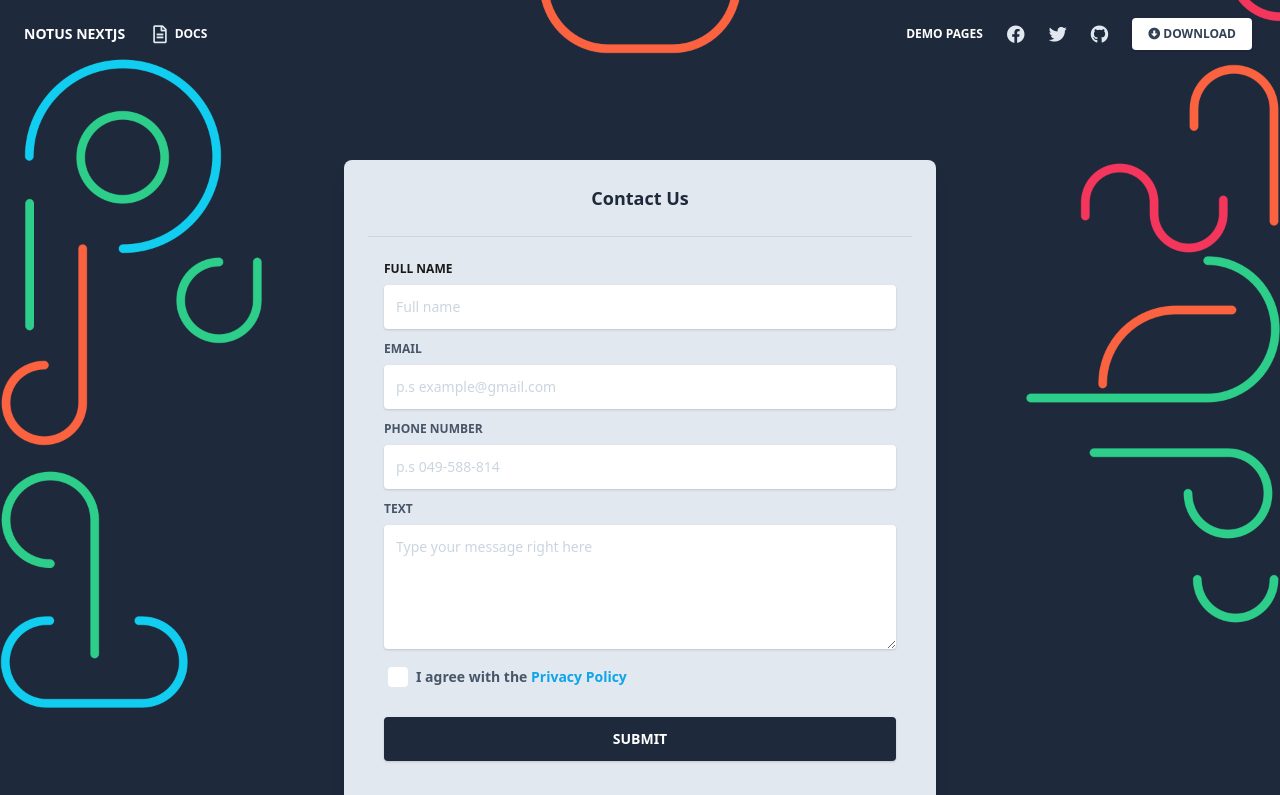
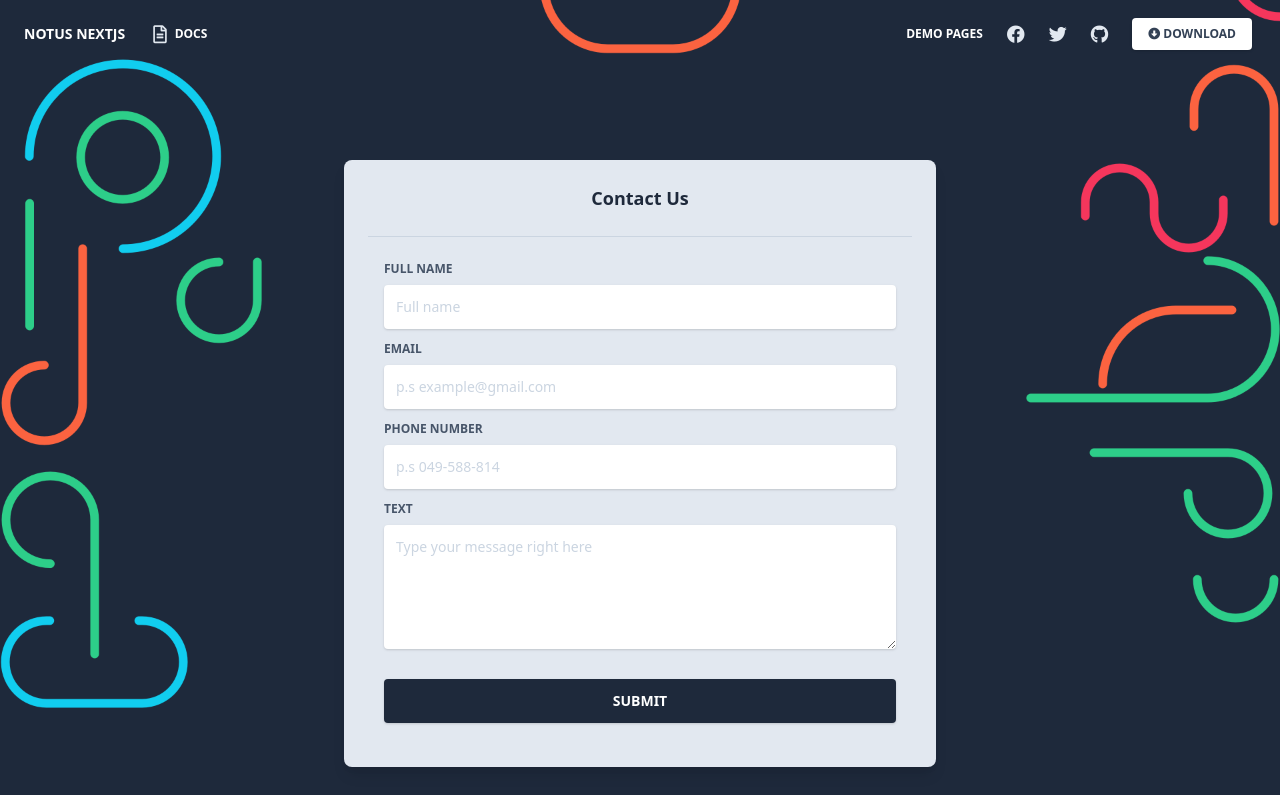
Before and after one commit to codewithaltin/banking-management-web-app, a Next.js app: page /ContactForm in a window 1280 px wide. Shown: the top 795 px of the page. Built offline with nearby package versions, Linux system fonts and the light colour scheme.

Commit message:
A few changes added

```diff
--- a/pages/ContactForm.js
+++ b/pages/ContactForm.js
@@ -58,7 +58,7 @@ export default function Contact() {
                   {" "}
                   <div className="relative w-full mb-3">
                     <label
-                      className="block uppercase text-blueGray-900 text-xs font-bold mb-2"
+                      className="block uppercase text-blueGray-600 text-xs font-bold mb-2"
                       htmlFor="grid-password"
                     >
                       Full Name
@@ -128,29 +128,7 @@ export default function Contact() {
                     {errors["text-area"]?.message}
                   </small>
                 </div>
-                  <div>
-                    <label className="inline-flex items-center cursor-pointer">
-                      <input
-                        {...register("category")}
-                        id="customCheckLogin"
-                        type="checkbox"
-                        className="form-checkbox border-0 rounded text-blueGray-700 ml-1 w-5 h-5 ease-linear transition-all duration-150"
-                      />
-                      <small role="alert" className="text-red-500 ">
-                        {errors.category?.message}
-                      </small>
-                      <span className="ml-2 text-sm font-semibold text-blueGray-600">
-                        I agree with the{" "}
-                        <a
-                          href="#pablo"
-                          className="text-lightBlue-500"
-                          onClick={(e) => e.preventDefault()}
-                        >
-                          Privacy Policy
-                        </a>
-                      </span>
-                    </label>
-                  </div>
+
                   <div className="text-center mt-6">
                     <input
                       className="bg-blueGray-800 text-white active:bg-blueGray-600 text-sm font-bold uppercase px-6 py-3 rounded shadow hover:shadow-lg outline-none focus:outline-none mr-1 mb-1 w-full ease-linear transition-all duration-150"
```
Also changed, not shown: 1 other file (tests, documents, lock files or other folders).
